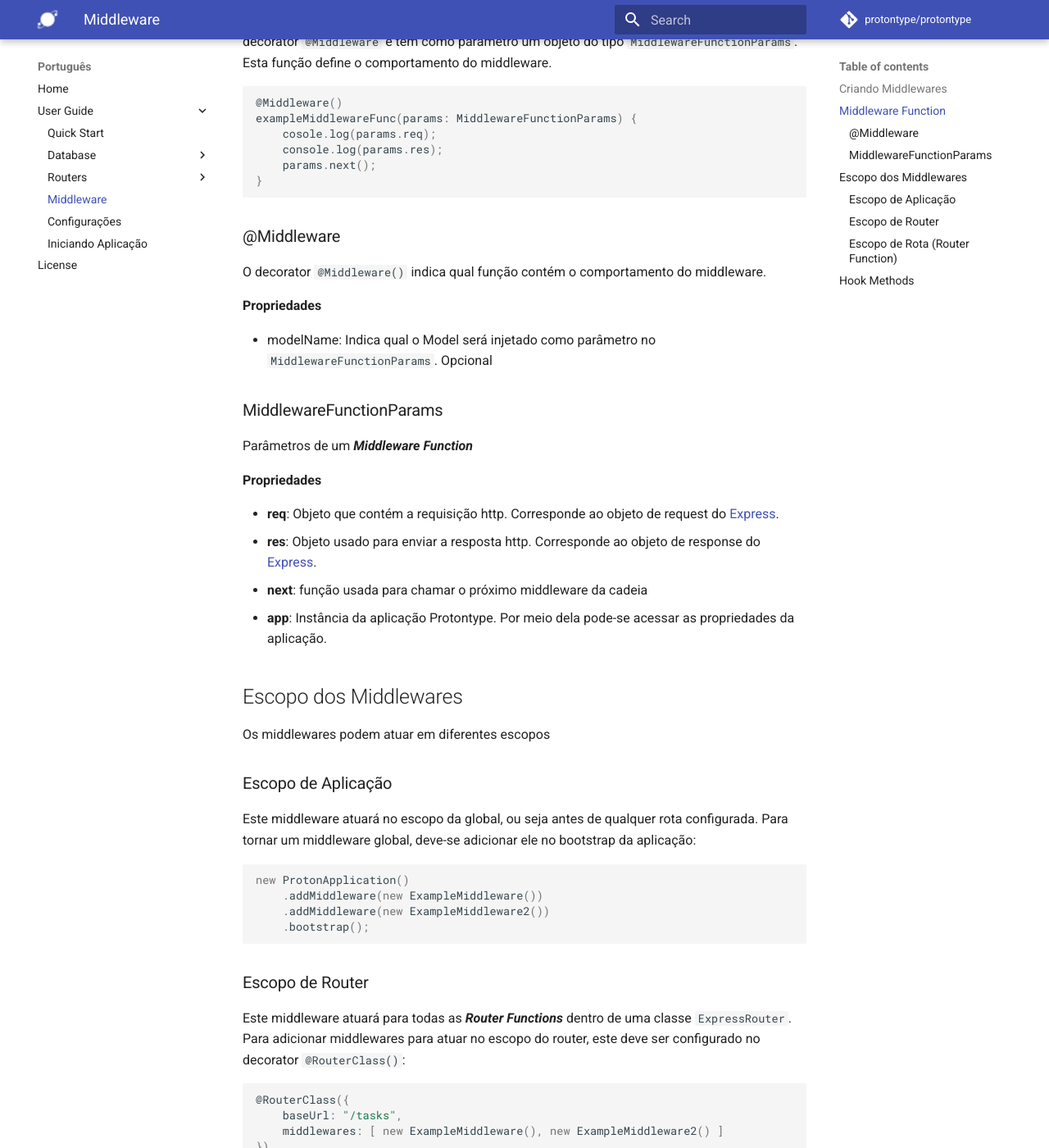
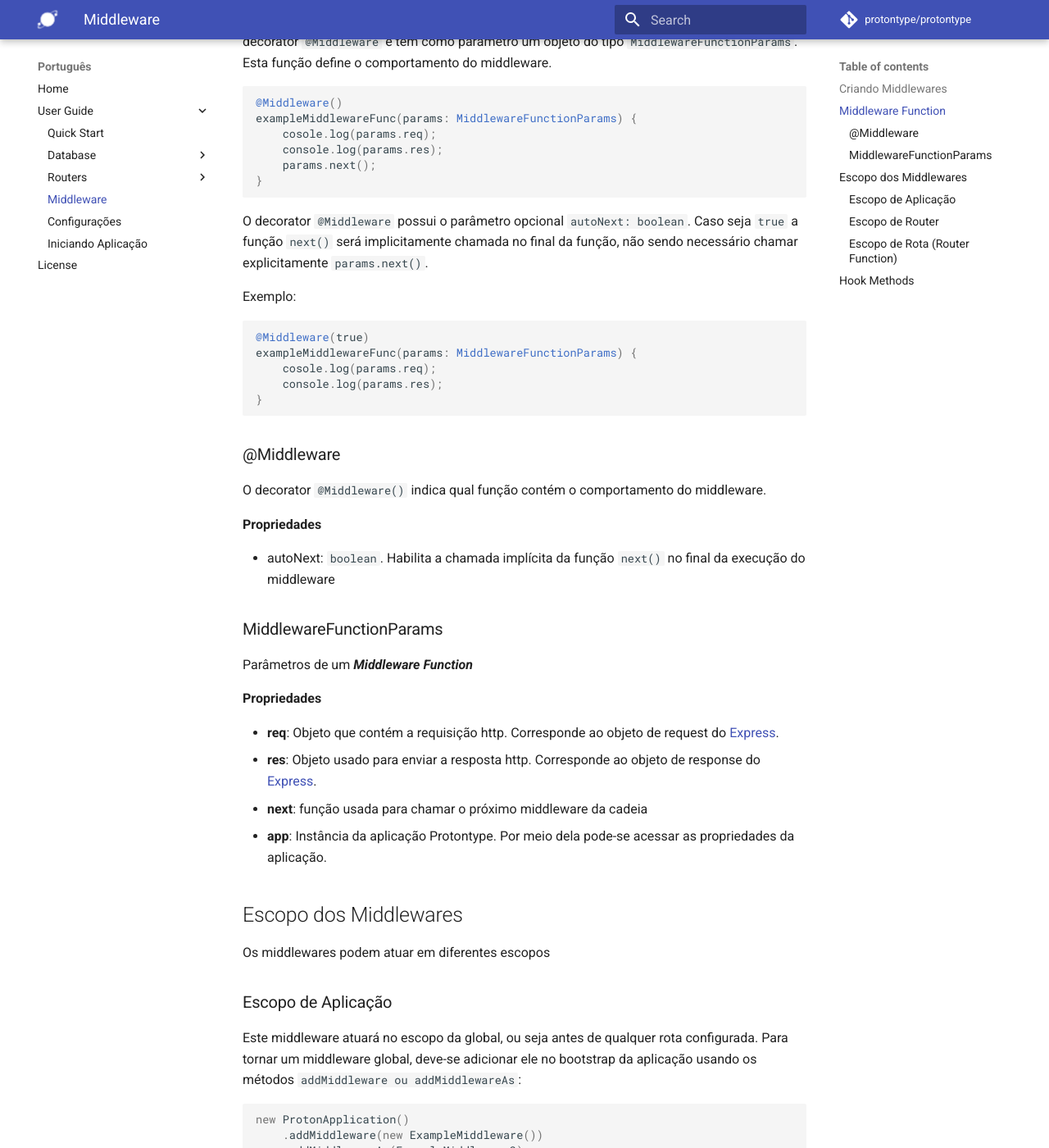
Before and after one commit to protontype/protontype.github.io, an MkDocs documentation site: the page built from docs/middlewares.md, in a window 1280 px wide and 1400 px high, scrolled down 677 px. Shown: the whole window at 82% size. Built offline with MkDocs 1.6.1 and Material for MkDocs 9.7.7, drawn with Linux system fonts in a browser that asks for light colours; comment, search, counter and statistics services are not loaded; old or Windows-style settings are respelled for this version of MkDocs; some of the changed text lies outside the part shown.

Commit message:
Add autoNext configuration in middlewares

````diff
--- a/docs/middlewares.md
+++ b/docs/middlewares.md
@@ -23,7 +23,7 @@ export class ExampleMiddleware extends ProtonMiddleware {
 
 Um ***Middleware Function*** é uma função dentro de uma classe ```ProtonMiddleware```  anotada com o decorator ```@Middleware``` e tem como parâmetro um objeto do tipo ```MiddlewareFunctionParams```. Esta função define o comportamento do middleware.
 
-```javascript
+```typescript
 @Middleware()
 exampleMiddlewareFunc(params: MiddlewareFunctionParams) {
     cosole.log(params.req);
@@ -32,13 +32,23 @@ exampleMiddlewareFunc(params: MiddlewareFunctionParams) {
 }
 ```
 
+O decorator ```@Middleware``` possui o parâmetro opcional ```autoNext: boolean```. Caso seja ```true ``` a função ``` next() ``` será implicitamente chamada no final da função, não sendo necessário chamar explicitamente ``` params.next() ```.
+
+Exemplo:
+```typescript
+@Middleware(true)
+exampleMiddlewareFunc(params: MiddlewareFunctionParams) {
+    cosole.log(params.req);
+    console.log(params.res);
+}
+```
+
 ### @Middleware
 O decorator ```@Middleware()``` indica qual função contém o comportamento do middleware.
 
 **Propriedades**
 
-- modelName: Indica qual o Model será injetado como parâmetro no ```MiddlewareFunctionParams```. Opcional
-
+- autoNext: ```boolean```. Habilita a chamada implícita da função ```next()``` no final da execução do middleware
 ### MiddlewareFunctionParams
 
 Parâmetros de um ***Middleware Function***
@@ -55,14 +65,17 @@ Os middlewares podem atuar em diferentes escopos
 
 ### Escopo de Aplicação
 Este middleware atuará no escopo da global, ou seja antes de qualquer rota configurada.
-Para tornar um middleware global, deve-se adicionar ele no bootstrap da aplicação:
+Para tornar um middleware global, deve-se adicionar ele no bootstrap da aplicação usando os métodos ```addMiddleware ou addMiddlewareAs```:
 
 ```javascript
 new ProtonApplication()
     .addMiddleware(new ExampleMiddleware())
-    .addMiddleware(new ExampleMiddleware2())
-    .bootstrap();
+    .addMiddlewareAs(ExampleMiddleware2)
+    .start();
 ```
+
+- **addMiddleware**:  Permite passar uma instância criada do middleware
+- **addMiddlewareAs**: Permite passar o tipo do middleware para ser instanciado pela aplicação
 
 ### Escopo de Router
 Este middleware atuará para todas as ***Router Functions*** dentro de uma classe ```ExpressRouter```.
````
